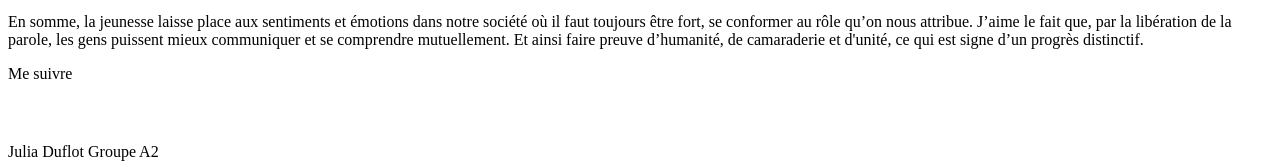
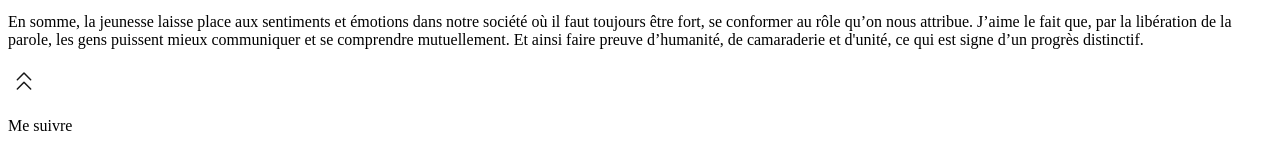
Before and after one commit to MMI-SAE-105/2022-sae105-projet-Ci-trouille, a plain HTML site: page generation-Z-delivre-des-tabous.html in a window 1280 px wide. Shown: the part 1860-2023 px from the top of the page. Drawn offline with Linux system fonts and the light colour scheme.

Commit message:
chevrons retour haut page génération

```diff
--- a/generation-Z-delivre-des-tabous.html
+++ b/generation-Z-delivre-des-tabous.html
@@ -72,6 +72,7 @@
             </figcaption>
         </figure>
         <p>En somme, la jeunesse laisse place aux sentiments et émotions dans notre société où il faut toujours être fort, se conformer au rôle qu’on nous attribue. J’aime le fait que, par la libération de la parole, les gens puissent mieux communiquer et se comprendre mutuellement. Et ainsi faire preuve d’humanité, de camaraderie et d'unité, ce qui est signe d’un progrès distinctif.</p>
+        <a href="generation-Z-delivre-des-tabous.html"> <img src="/public/icones/chevrons-up.svg" alt="Retour haut de page"></a>
     </main>
     <!--Pied de page-->
     <footer>
```
